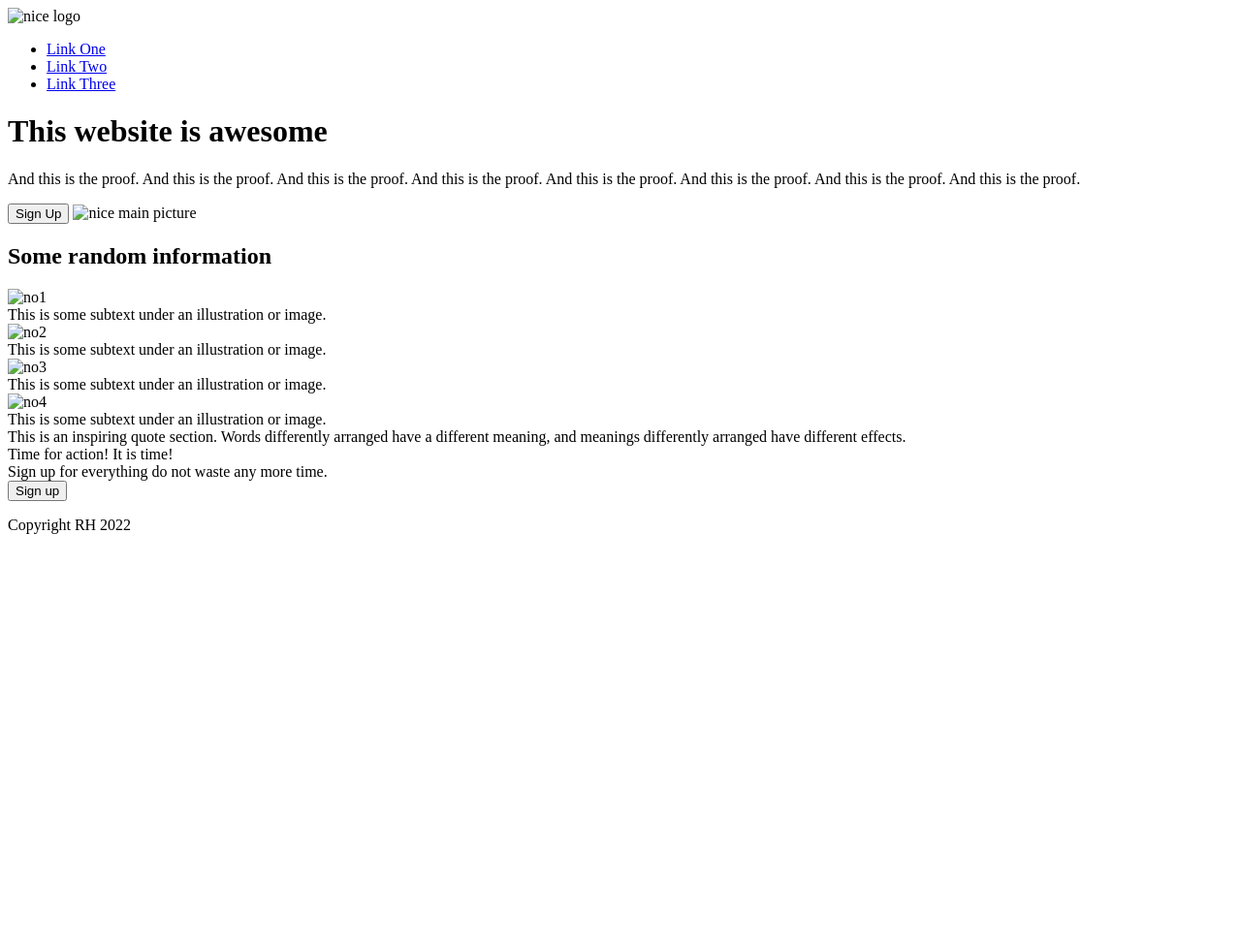
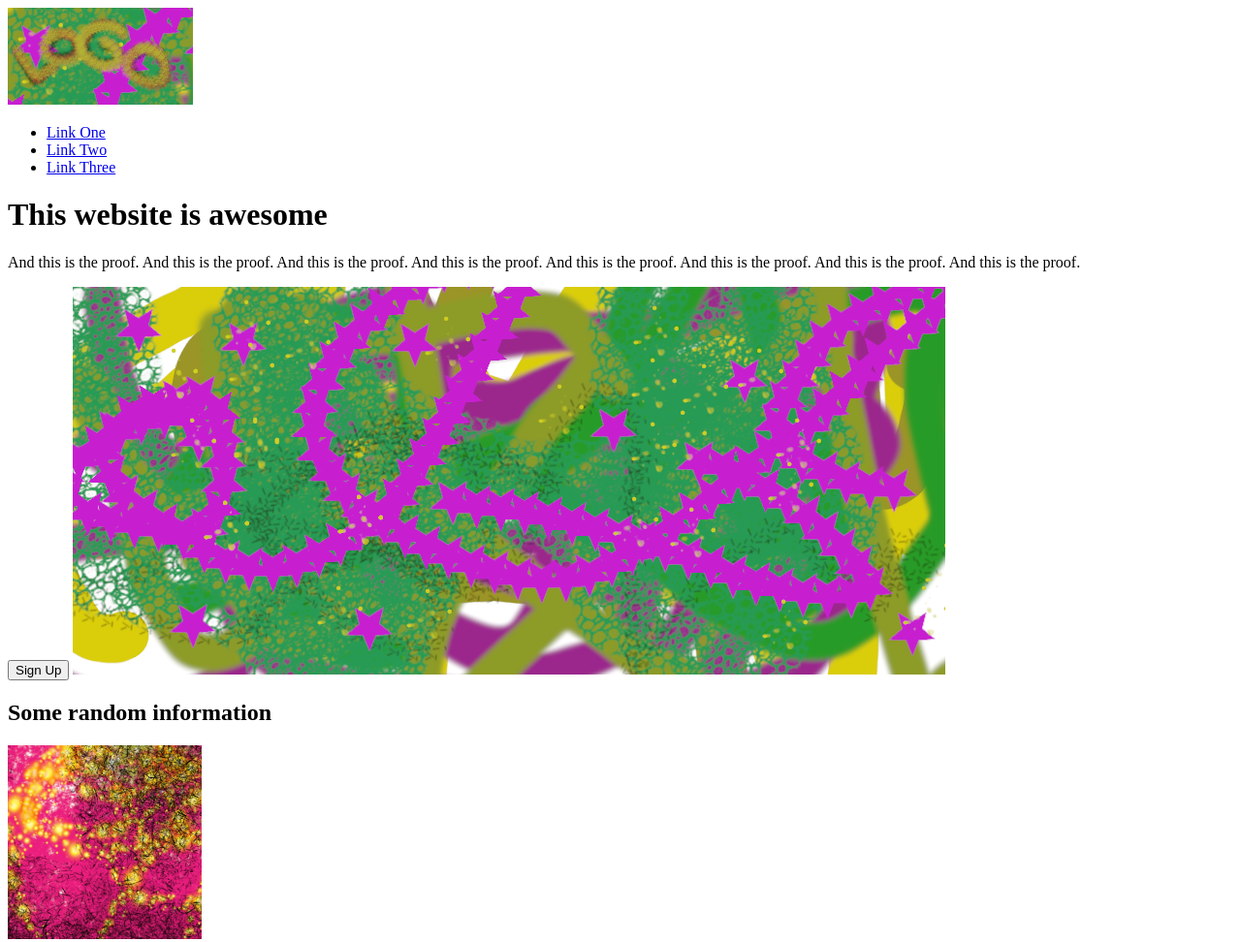
Before and after one commit to RadekHerman/odin-Landing-Page-Project, a plain HTML site: page index.html in a window 1280 px wide. Shown: the top 972 px of the page at 97% size. Before the commit the page ends 800 px from the top, so only its background shows below. Drawn offline with Linux system fonts and the light colour scheme.

Commit message:
feat: added images

```diff
--- a/index.html
+++ b/index.html
@@ -11,7 +11,7 @@
   </head>
   <body>
     <header>
-      <img id="logo" src="./img/logo-landing.jpg" alt="nice logo">
+      <img id="logo" src="./img/logo.png" alt="nice logo">
       <nav>
         <ul>
           <li><a href="#link-one" >Link One</a></li>
@@ -30,25 +30,25 @@
             And this is the proof. And this is the proof.
         </p>
         <button>Sign Up</button>
-        <img src="./img/picture-landing.jpg" alt="nice main picture">
+        <img src="./img/picture-landing.png" alt="nice main picture">
       </div>
       <div class="section-2">
         <h2>Some random information</h2>
         <div class="container">
           <div class="column">
-            <img src="./images/1.jpg" alt="no1">
+            <img src="./img/1.png" width="200" height="200" alt="no1">
             <div class="text">This is some subtext under an illustration or image.</div>
           </div>
           <div class="column">
-            <img src="./images/2.jpg" alt="no2">
+            <img src="./img/2.png" width="200" height="200" alt="no2">
             <div class="text">This is some subtext under an illustration or image.</div>
           </div>
           <div class="column">
-            <img src="./images/3.jpg" alt="no3">
+            <img src="./img/3.png" width="200" height="200" alt="no3">
             <div class="text">This is some subtext under an illustration or image.</div>
           </div>
           <div class="column">
-            <img src="./images/4.jpg" alt="no4">
+            <img src="./img/4.png" width="200" height="200" alt="no4">
             <div class="text">This is some subtext under an illustration or image.</div>
           </div>
         </div>
```
Also changed, not shown: img/1.png (added), img/2.png (added), img/3.png (added), img/4.png (added), img/logo.png (added), img/picture-landing.png (added).
